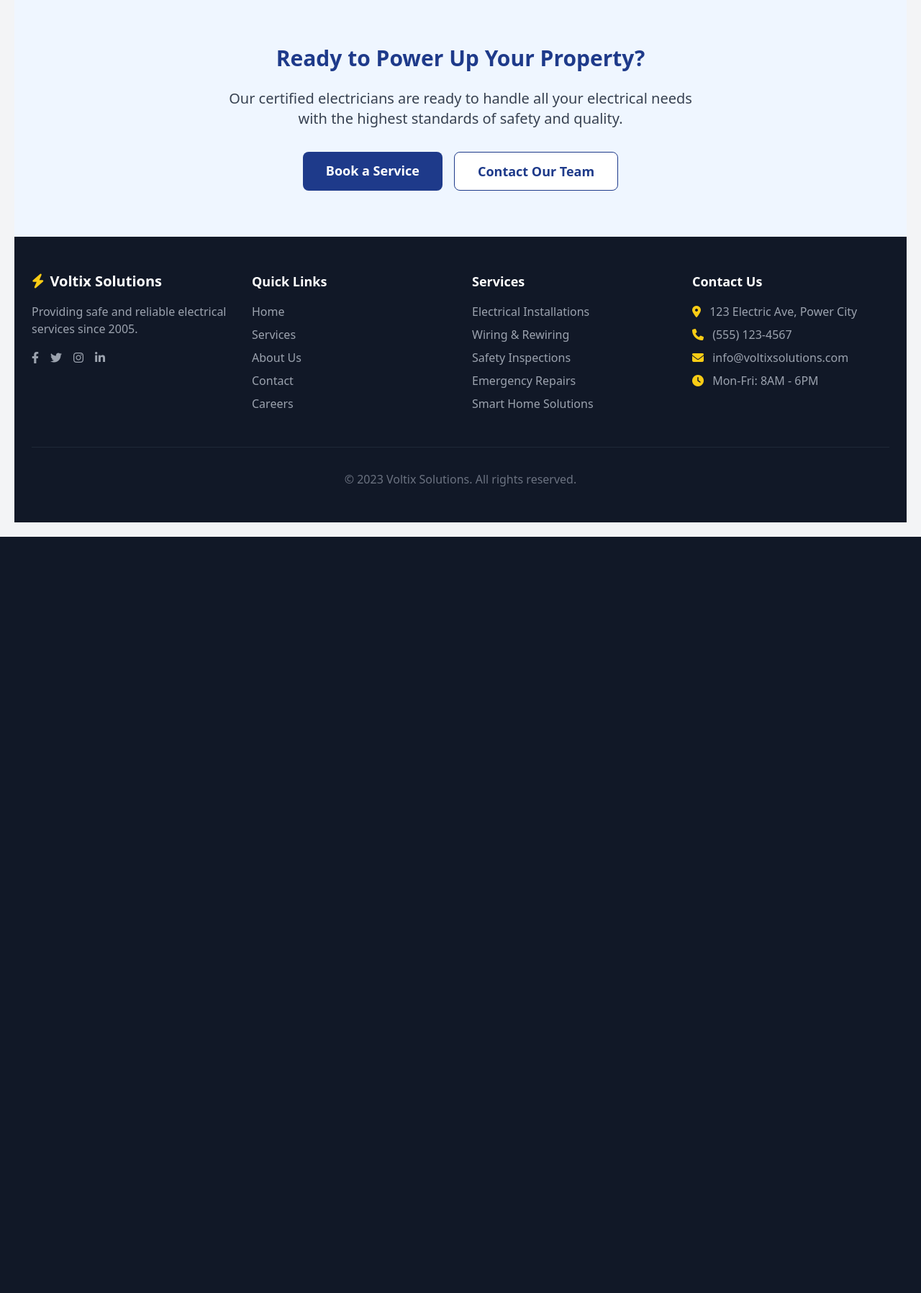
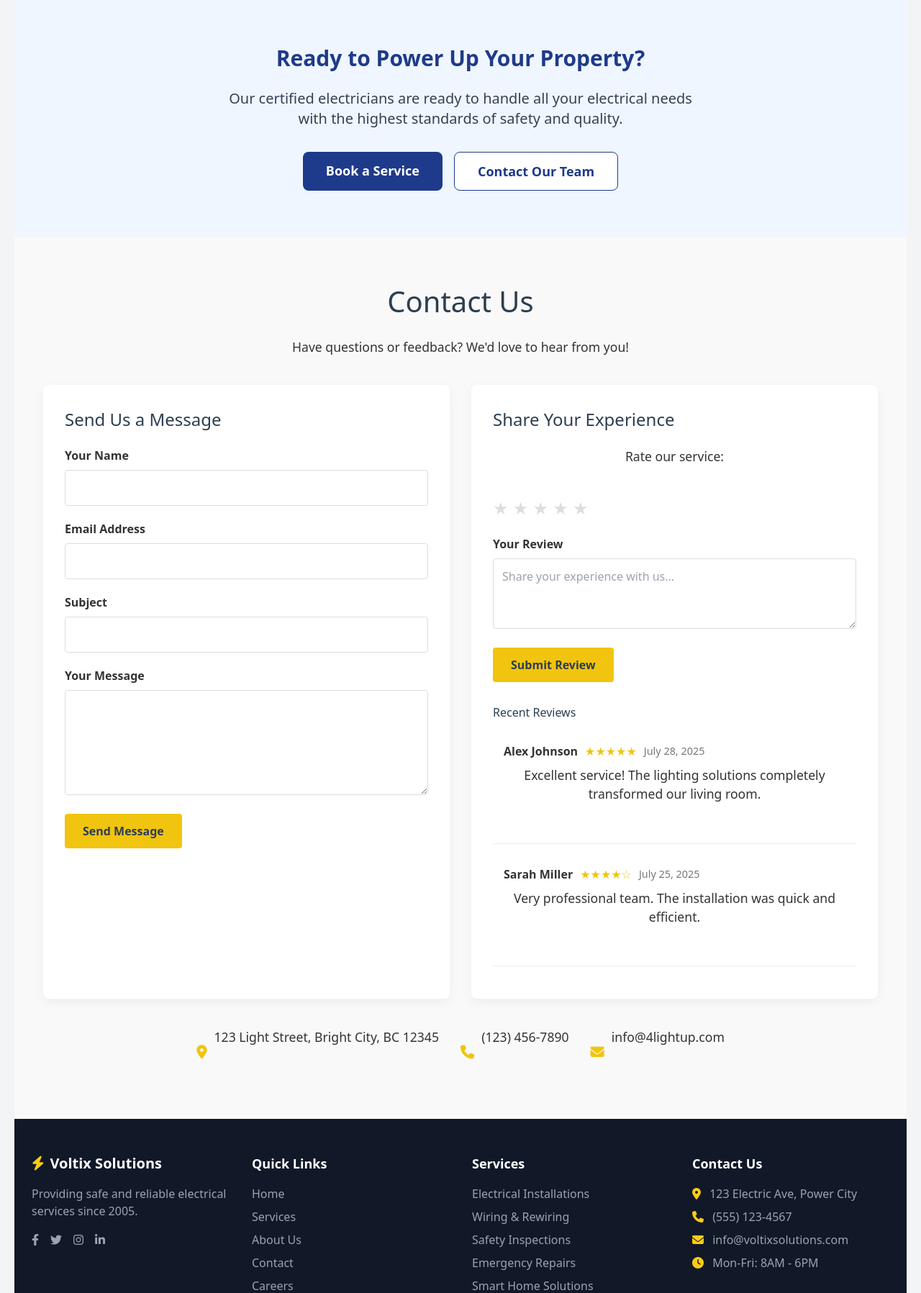
Before and after one commit to morgankolly/my-elec-web, a PHP site: page / in a window 1280 px wide. Shown: the part 1272-3069 px from the top of the page at 72% size. Before the commit the page ends 2018 px from the top, so only its background shows below. Run offline with PHP 8.4, Linux system fonts and the light colour scheme; some libraries are stand-ins or nearby versions.

Commit message:
added a comment and ratind section on a home page

```diff
--- a/assets/css/styles.css
+++ b/assets/css/styles.css
@@ -165,3 +165,185 @@
                 max-width: 100%;
             }
         }
+
+
+    /* Contact Section Styles */
+    .contact-section {
+        padding: 60px 0;
+        background-color: #f9f9f9;
+        color: #333;
+    }
+
+    .contact-section .container {
+        max-width: 1200px;
+        margin: 0 auto;
+        padding: 0 20px;
+    }
+
+    .contact-section h2 {
+        text-align: center;
+        font-size: 2.5rem;
+        margin-bottom: 20px;
+        color: #2c3e50;
+    }
+
+    .contact-section p {
+        text-align: center;
+        margin-bottom: 40px;
+        font-size: 1.1rem;
+    }
+
+    .contact-container {
+        display: flex;
+        flex-wrap: wrap;
+        gap: 30px;
+        margin-bottom: 40px;
+    }
+
+    .contact-form, .feedback-section {
+        flex: 1;
+        min-width: 300px;
+        background: white;
+        padding: 30px;
+        border-radius: 8px;
+        box-shadow: 0 5px 15px rgba(0,0,0,0.05);
+    }
+
+    .contact-form h3, .feedback-section h3 {
+        margin-bottom: 20px;
+        color: #2c3e50;
+        font-size: 1.5rem;
+    }
+
+    .form-group {
+        margin-bottom: 20px;
+    }
+
+    .form-group label {
+        display: block;
+        margin-bottom: 8px;
+        font-weight: 600;
+    }
+
+    .form-group input,
+    .form-group textarea {
+        width: 100%;
+        padding: 12px;
+        border: 1px solid #ddd;
+        border-radius: 4px;
+        font-size: 1rem;
+    }
+
+    .form-group textarea {
+        resize: vertical;
+    }
+
+    .submit-btn {
+        background-color: #f1c40f;
+        color: #2c3e50;
+        border: none;
+        padding: 12px 25px;
+        font-size: 1rem;
+        font-weight: 600;
+        border-radius: 4px;
+        cursor: pointer;
+        transition: background-color 0.3s;
+    }
+
+    .submit-btn:hover {
+        background-color: #f39c12;
+    }
+
+    /* Rating System */
+    .rating-system {
+        margin-bottom: 20px;
+    }
+
+    .stars {
+        font-size: 24px;
+        color: #ddd;
+        cursor: pointer;
+    }
+
+    .stars .star {
+        display: inline-block;
+        transition: color 0.2s;
+    }
+
+    .stars .star:hover,
+    .stars .star.active {
+        color: #f1c40f;
+    }
+
+    /* Comments Display */
+    .comments-display {
+        margin-top: 30px;
+    }
+
+    .comments-display h4 {
+        margin-bottom: 15px;
+        color: #2c3e50;
+    }
+
+    .comment-item {
+        padding: 15px;
+        border-bottom: 1px solid #eee;
+        margin-bottom: 15px;
+    }
+
+    .comment-header {
+        display: flex;
+        align-items: center;
+        margin-bottom: 8px;
+        flex-wrap: wrap;
+        gap: 10px;
+    }
+
+    .comment-author {
+        font-weight: 600;
+    }
+
+    .comment-rating {
+        color: #f1c40f;
+    }
+
+    .comment-date {
+        color: #777;
+        font-size: 0.9rem;
+    }
+
+    .comment-text {
+        line-height: 1.5;
+    }
+
+    /* Contact Information */
+    .contact-info {
+        display: flex;
+        justify-content: center;
+        flex-wrap: wrap;
+        gap: 30px;
+        text-align: center;
+    }
+
+    .info-item {
+        display: flex;
+        align-items: center;
+        gap: 10px;
+    }
+
+    .info-item i {
+        color: #f1c40f;
+        font-size: 1.2rem;
+    }
+
+    @media (max-width: 768px) {
+        .contact-container {
+            flex-direction: column;
+        }
+
+        .contact-info {
+            flex-direction: column;
+            align-items: center;
+            gap: 15px;
+        }
+    }
--- a/assets/js/script.js
+++ b/assets/js/script.js
@@ -32,3 +32,69 @@
                 closeLightbox();
             }
         });
+
+
+
+    // Star Rating System
+    document.querySelectorAll('.star').forEach(star => {
+        star.addEventListener('click', function() {
+            const value = parseInt(this.getAttribute('data-value'));
+            document.getElementById('rating-value').value = value;
+
+            // Update star display
+            document.querySelectorAll('.star').forEach((s, index) => {
+                if (index < value) {
+                    s.classList.add('active');
+                } else {
+                    s.classList.remove('active');
+                }
+            });
+        });
+    });
+
+    // Submit Review
+    document.getElementById('submit-review').addEventListener('click', function() {
+        const rating = document.getElementById('rating-value').value;
+        const comment = document.getElementById('comment').value;
+
+        if (rating === '0') {
+            alert('Please select a rating');
+            return;
+        }
+
+        if (!comment.trim()) {
+            alert('Please enter your review');
+            return;
+        }
+
+        // In a real implementation, you would send this data to your server
+        alert('Thank you for your review!');
+        document.getElementById('comment').value = '';
+        document.getElementById('rating-value').value = '0';
+        document.querySelectorAll('.star').forEach(star => {
+            star.classList.remove('active');
+        });
+
+        // Here you would typically refresh the comments display with the new review
+    });
+
+    // Contact Form Submission
+    document.getElementById('contactForm').addEventListener('submit', function(e) {
+        e.preventDefault();
+
+        // Get form values
+        const name = document.getElementById('name').value;
+        const email = document.getElementById('email').value;
+        const subject = document.getElementById('subject').value;
+        const message = document.getElementById('message').value;
+
+        // Simple validation
+        if (!name || !email || !subject || !message) {
+            alert('Please fill in all fields');
+            return;
+        }
+
+        // In a real implementation, you would send this data to your server
+        alert('Thank you for your message! We will get back to you soon.');
+        this.reset();
+    });
--- a/index.html
+++ b/index.html
@@ -178,6 +178,102 @@
             </div>
         </div>
     </section>
+    <section class="contact-section">
+    <div class="container">
+        <h2>Contact Us</h2>
+        <p>Have questions or feedback? We'd love to hear from you!</p>
+
+        <div class="contact-container">
+            <!-- Contact Form -->
+            <div class="contact-form">
+                <h3>Send Us a Message</h3>
+                <form id="contactForm">
+                    <div class="form-group">
+                        <label for="name">Your Name</label>
+                        <input type="text" id="name" name="name" required>
+                    </div>
+                    <div class="form-group">
+                        <label for="email">Email Address</label>
+                        <input type="email" id="email" name="email" required>
+                    </div>
+                    <div class="form-group">
+                        <label for="subject">Subject</label>
+                        <input type="text" id="subject" name="subject" required>
+                    </div>
+                    <div class="form-group">
+                        <label for="message">Your Message</label>
+                        <textarea id="message" name="message" rows="5" required></textarea>
+                    </div>
+                    <button type="submit" class="submit-btn">Send Message</button>
+                </form>
+            </div>
+
+            <!-- Ratings & Comments Section -->
+            <div class="feedback-section">
+                <h3>Share Your Experience</h3>
+                <div class="rating-system">
+                    <p>Rate our service:</p>
+                    <div class="stars">
+                        <span class="star" data-value="1">★</span>
+                        <span class="star" data-value="2">★</span>
+                        <span class="star" data-value="3">★</span>
+                        <span class="star" data-value="4">★</span>
+                        <span class="star" data-value="5">★</span>
+                    </div>
+                    <input type="hidden" id="rating-value" value="0">
+                </div>
+
+                <div class="comment-form">
+                    <div class="form-group">
+                        <label for="comment">Your Review</label>
+                        <textarea id="comment" name="comment" rows="3" placeholder="Share your experience with us..."></textarea>
+                    </div>
+                    <button id="submit-review" class="submit-btn">Submit Review</button>
+                </div>
+
+                <!-- Display Area for Comments -->
+                <div class="comments-display">
+                    <h4>Recent Reviews</h4>
+                    <div class="comment-list">
+                        <!-- Sample comments - these would be dynamically loaded in a real implementation -->
+                        <div class="comment-item">
+                            <div class="comment-header">
+                                <span class="comment-author">Alex Johnson</span>
+                                <span class="comment-rating">★★★★★</span>
+                                <span class="comment-date">July 28, 2025</span>
+                            </div>
+                            <p class="comment-text">Excellent service! The lighting solutions completely transformed our living room.</p>
+                        </div>
+                        <div class="comment-item">
+                            <div class="comment-header">
+                                <span class="comment-author">Sarah Miller</span>
+                                <span class="comment-rating">★★★★☆</span>
+                                <span class="comment-date">July 25, 2025</span>
+                            </div>
+                            <p class="comment-text">Very professional team. The installation was quick and efficient.</p>
+                        </div>
+                    </div>
+                </div>
+            </div>
+        </div>
+
+        <!-- Contact Information -->
+        <div class="contact-info">
+            <div class="info-item">
+                <i class="fas fa-map-marker-alt"></i>
+                <p>123 Light Street, Bright City, BC 12345</p>
+            </div>
+            <div class="info-item">
+                <i class="fas fa-phone"></i>
+                <p>(123) 456-7890</p>
+            </div>
+            <div class="info-item">
+                <i class="fas fa-envelope"></i>
+                <p>info@4lightup.com</p>
+            </div>
+        </div>
+    </div>
+</section>
 
     <!-- Footer -->
     <footer class="bg-gray-900 text-white py-12">
```
Also changed, not shown: contact.html (+167 -0 lines).
